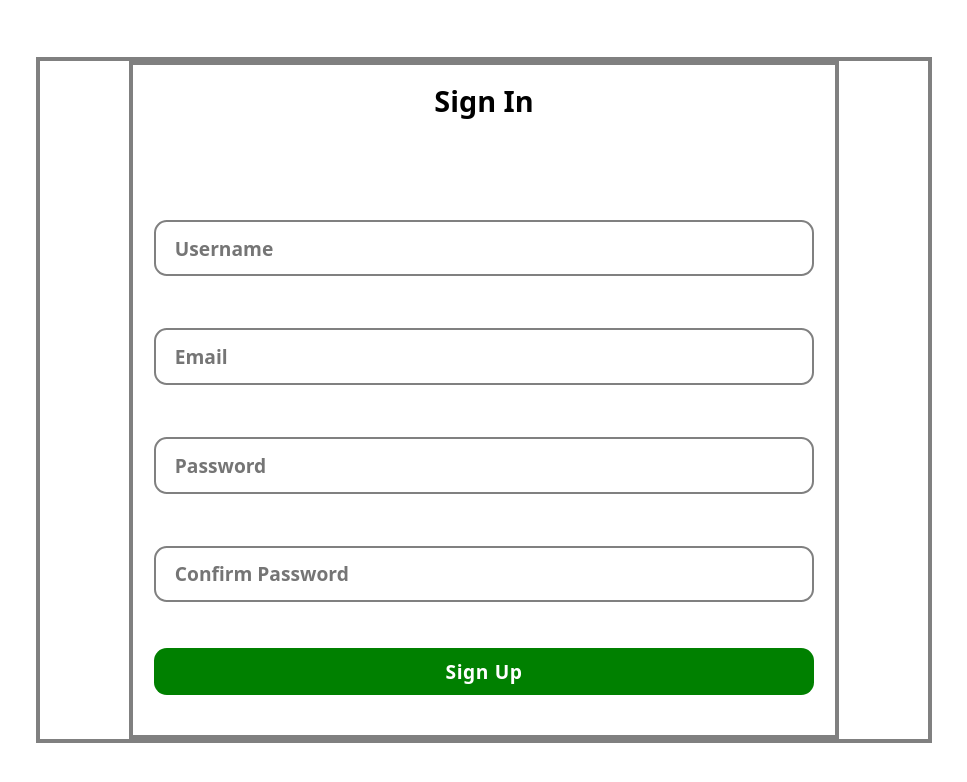
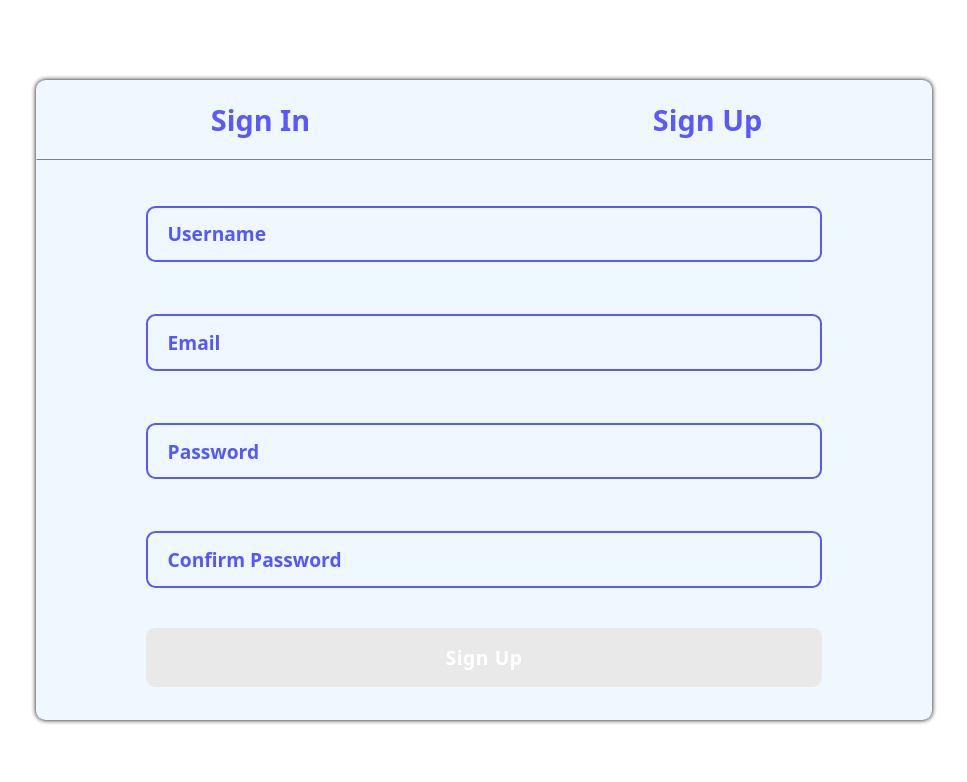
Before and after one commit to SufiyanAK/Varification-with-firebase, a website: page index.html in a window 1280 px wide. Shown: the whole page, without its empty margins (156-1123 px from the left). Drawn offline with Linux system fonts and the light colour scheme.

Commit message:
get data from input fields and added validation to data

```diff
--- a/index.html
+++ b/index.html
@@ -11,31 +11,35 @@
 <body>
     <div id="container">
         <div id="form">
+            <div id="tabs">
+                <h2 id="signIn" class="heading">Sign In</h2>
+                <h2 id="signUp" class="heading">Sign Up</h2>
+            </div>
             <div id="signInForm">
-                <h2 class="heading">Sign In</h2>
                 <div class="box">
                     <div class="error hidden">Field is empty</div>
                     <div id="nameBox">
-                        <input autocomplete="off" type="text" name="" id="name" placeholder="Username">
+                        <input class="input" autocomplete="off" type="text" name="" id="name" placeholder="Username">
                     </div>
 
                 </div>
                 <div class="box">
                     <div class="error hidden">Field is empty</div>
                     <div id="emailBox">
-                        <input autocomplete="off" type="email" name="" id="email" placeholder="Email">
+                        <input class="input" autocomplete="off" type="email" name="" id="email" placeholder="Email">
                     </div>
                 </div>
                 <div class="box">
                     <div class="error hidden">Field is empty</div>
                     <div id="passwordBox">
-                        <input autocomplete="off" type="password" name="" id="password" placeholder="Password">
+                        <input class="input" autocomplete="off" type="password" name="" id="password"
+                            placeholder="Password">
                     </div>
                 </div>
                 <div class="box">
                     <div id="error" class="hidden">Incorrect Password</div>
                     <div id="confirmPasswordBox">
-                        <input autocomplete="off" type="password" name="" id="confirmPassword"
+                        <input class="input" autocomplete="off" type="password" name="" id="confirmPassword"
                             placeholder="Confirm Password">
                     </div>
                 </div>
@@ -48,6 +52,8 @@
             <!-- <div id="signUpForm"></div> -->
         </div>
     </div>
+
+    <script src="script.js"></script>
 </body>
 
 </html>
--- a/package.json
+++ b/package.json
@@ -2,7 +2,8 @@
   "name": "signup-authentication",
   "version": "1.0.0",
   "description": "",
-  "main": "index.js",
+  "main": "script.js",
+  "type": "module",
   "scripts": {
     "test": "echo \"Error: no test specified\" && exit 1"
   },
--- /dev/null
+++ b/script.js
@@ -0,0 +1,58 @@
+// SELECTORS
+const inputs = document.querySelectorAll('.input')
+const name = document.querySelector('#name');
+const email = document.querySelector('#email');
+const password = document.querySelector('#password');
+const confirmPassword = document.querySelector('#confirmPassword');
+const signUpBtn = document.querySelector('#signUpBtn');
+
+// VARIABLE
+const data = []
+
+// FUNCTION TO GET DATA FROM INPUT FIELDS
+function getData(name, email, password, confirmPassword) {
+    const values = {
+        name: name.value,
+        email: email.value,
+        password: password.value,
+        confirmPassword: confirmPassword.value
+    }
+    return values
+}
+
+// EVENTLISTNER TO PUSH DATA INTO ARRAY OF OBJECT
+signUpBtn.addEventListener('click', () => {
+    const value = getData(name, email, password, confirmPassword)
+    console.log(value);
+    if (value.password === value.confirmPassword) {
+        data.push(value);
+        console.log(data);
+    }
+
+    console.log(password);
+    console.log(confirmPassword);
+
+})
+
+function checkInput() {
+    let allFilled = true;
+    inputs.forEach(input => {
+        if (!input.value.trim()) {
+            allFilled = false;
+            signUpBtn.classList.remove('enabled')
+        }
+    });
+    signUpBtn.disabled = !allFilled;
+    if (!signUpBtn.disabled) {
+        signUpBtn.classList.add('enabled')
+    }
+    console.log(signUpBtn.disabled);
+}
+
+// EVENT LISTENERS FOR INPUT FIELDS
+inputs.forEach(input => {
+    input.addEventListener('input', checkInput)
+});
+
+// INITIAL CHECK TO DISABLE BUTTON IF FIELDS ARE EMPTY
+checkInput();
--- a/style.css
+++ b/style.css
@@ -21,21 +21,45 @@
 
 #form {
     width: 70%;
-    border: 4px solid grey;
+    flex-direction: column;
+    background-color: aliceblue;
+    border-radius: .6rem;
+    box-shadow: 0px 0px 5px;
+}
+
+#tabs {
+    height: 5rem;
+    display: flex;
+    width: 100%;
+    justify-content: space-between;
+    border: 1px solid transparent;
+    border-bottom-color: grey;
+}
+
+#signIn:hover,
+#signUp:hover {
+    border: 3px solid transparent;
+    border-bottom-color: rgb(89, 89, 252);
 }
 
 .heading {
+    display: flex;
+    align-items: center;
+    justify-content: center;
+    height: 100%;
     text-align: center;
     font-size: 1.8rem;
+    width: 100%;
+    cursor: pointer;
+    color: rgb(89, 89, 252);
 }
 
 #signInForm {
     width: 80%;
     height: 100%;
     padding: 1rem .8rem;
-    border: 4px solid grey;
     display: grid;
-    grid-template-rows: repeat(6, 1fr);
+    grid-template-rows: repeat(5, 1fr);
     gap: .875rem;
 }
 
@@ -43,7 +67,7 @@
 #emailBox,
 #passwordBox,
 #confirmPasswordBox {
-    border: 2px solid grey;
+    border: 2px solid rgb(89, 89, 252);
 }
 
 #name,
@@ -57,7 +81,17 @@
     font-weight: 600;
     border: none;
     outline: none;
+    background-color: inherit;
 }
+
+#name::placeholder,
+#email::placeholder,
+#password::placeholder,
+#confirmPassword::placeholder {
+    color: rgba(0, 0, 255, 0.651);
+}
+
+
 
 .error,
 #error {
@@ -71,20 +105,24 @@
     width: 100%;
     border: none;
     font-size: 1.2rem;
+    background-color: rgb(233, 233, 233);
     font-weight: 600;
-    background-color: green;
     color: white;
     letter-spacing: .6px;
-    border-radius: .8rem;
-    padding: .6rem .8rem;
+    border-radius: .6rem;
+    padding: 1rem .8rem;
     margin: .5rem;
+}
+
+.enabled {
+    background-color: rgb(89, 89, 252) !important;
 }
 
 #nameBox,
 #emailBox,
 #passwordBox,
 #confirmPasswordBox {
-    border-radius: .8rem;
+    border-radius: .6rem;
     padding: .6rem .8rem;
     margin: .5rem;
     display: flex;
@@ -94,7 +132,6 @@
 #btn {
     height: 100%;
     display: flex;
-    justify-content: center;
     align-items: center;
 }
 
```
